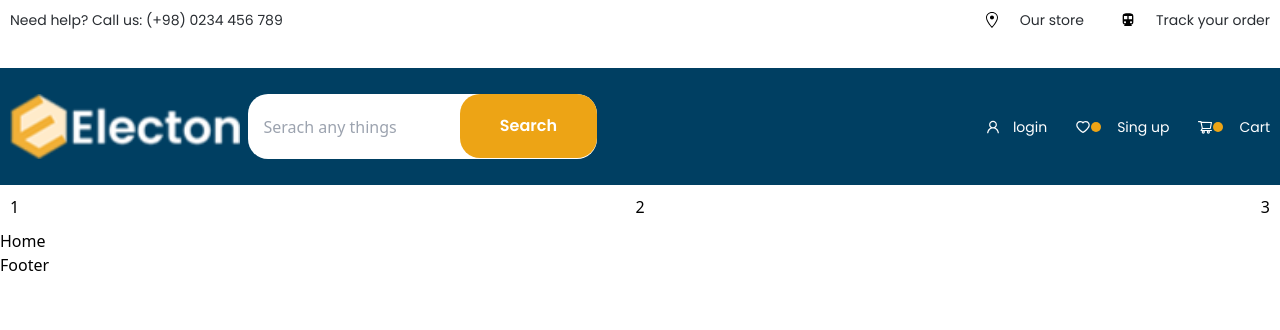
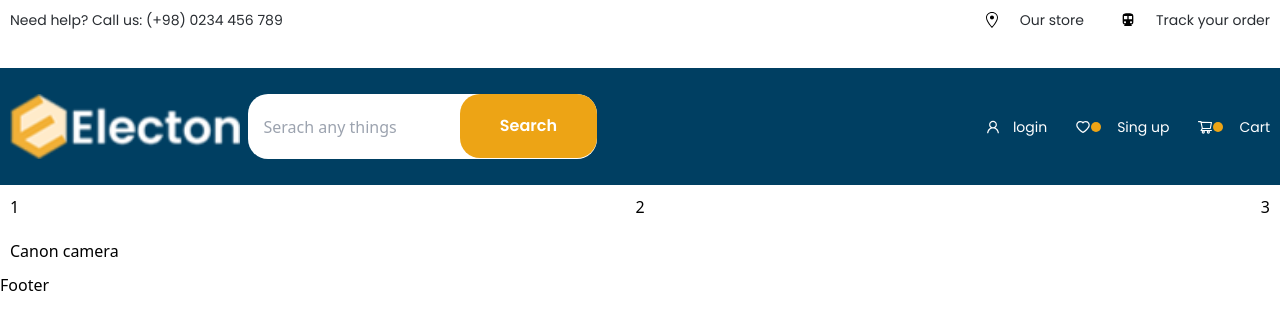
Before and after one commit to sohelrana3/Electon-E-commerce-website, a React (Create React App) app: page / in a window 1280 px wide. Shown: the top 330 px of the page. Built offline with nearby package versions, Linux system fonts and the light colour scheme.

Commit message:
Update Home.js

```diff
--- a/src/pages/Home.js
+++ b/src/pages/Home.js
@@ -1,8 +1,12 @@
 import React from 'react'
+import Banner from '../components/Banner'
+import Container from '../components/leyouts/Container'
 
 const Home = () => {
   return (
-    <div>Home</div>
+    <Container>
+      <Banner />
+    </Container>
   )
 }
 
```
